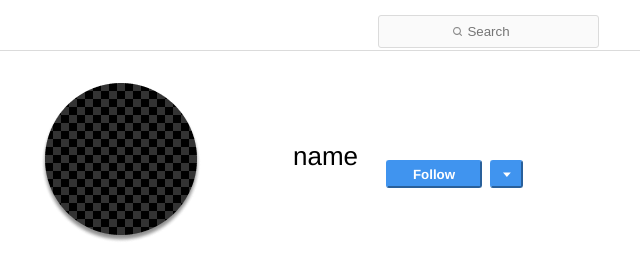
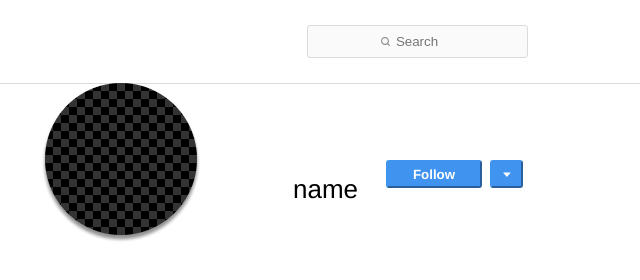
Before and after one commit to kSenfelds/TeamOnline, a plain HTML site: page Instagram/index.html in a window 1280 px wide. Shown: the whole page, without its empty margins (272-912 px from the left). Drawn offline with Linux system fonts and the light colour scheme.

Commit message:
Updated position

```diff
--- a/Instagram/style.css
+++ b/Instagram/style.css
@@ -10,8 +10,7 @@ body
 }
 
 #menu-search {
-    position: absolute;
-    left: 650px;
+    margin: 0 45%;
     height: 29px;
     width: 215px;
     top: 15px;
```
